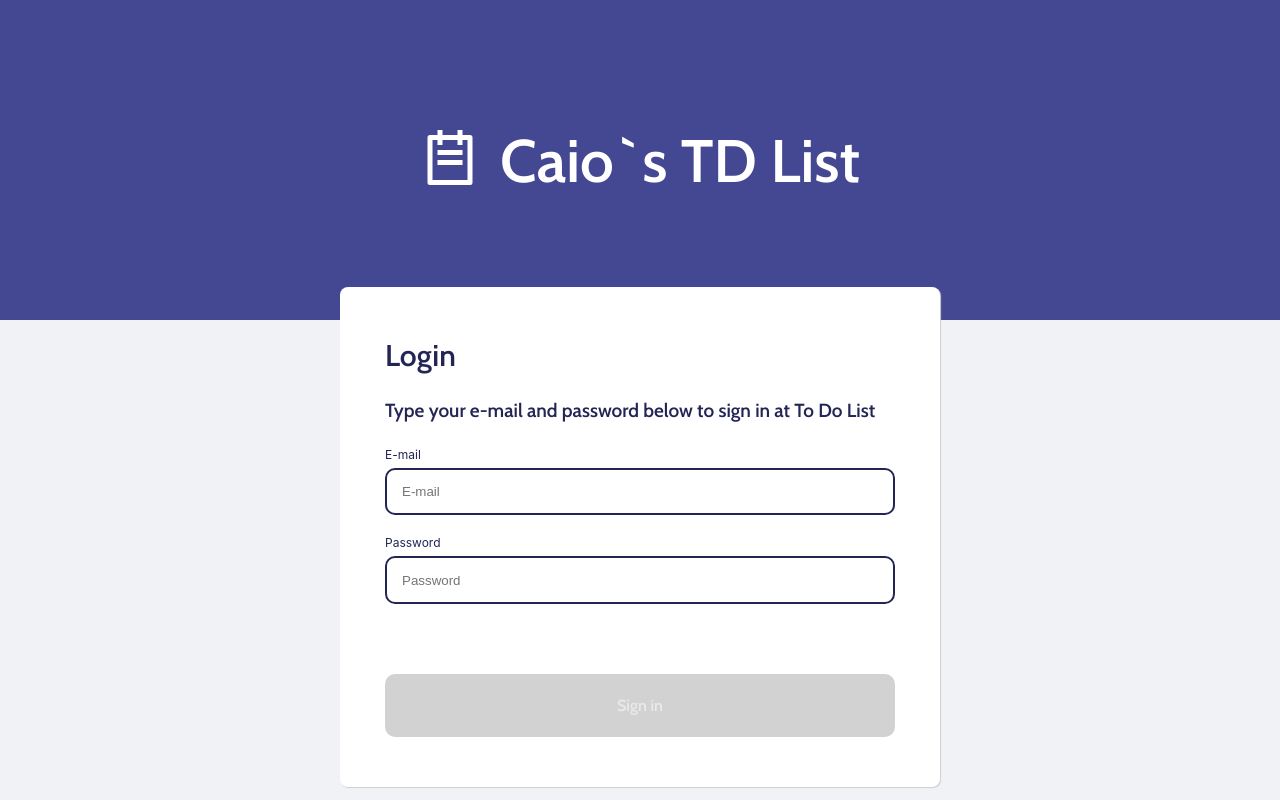
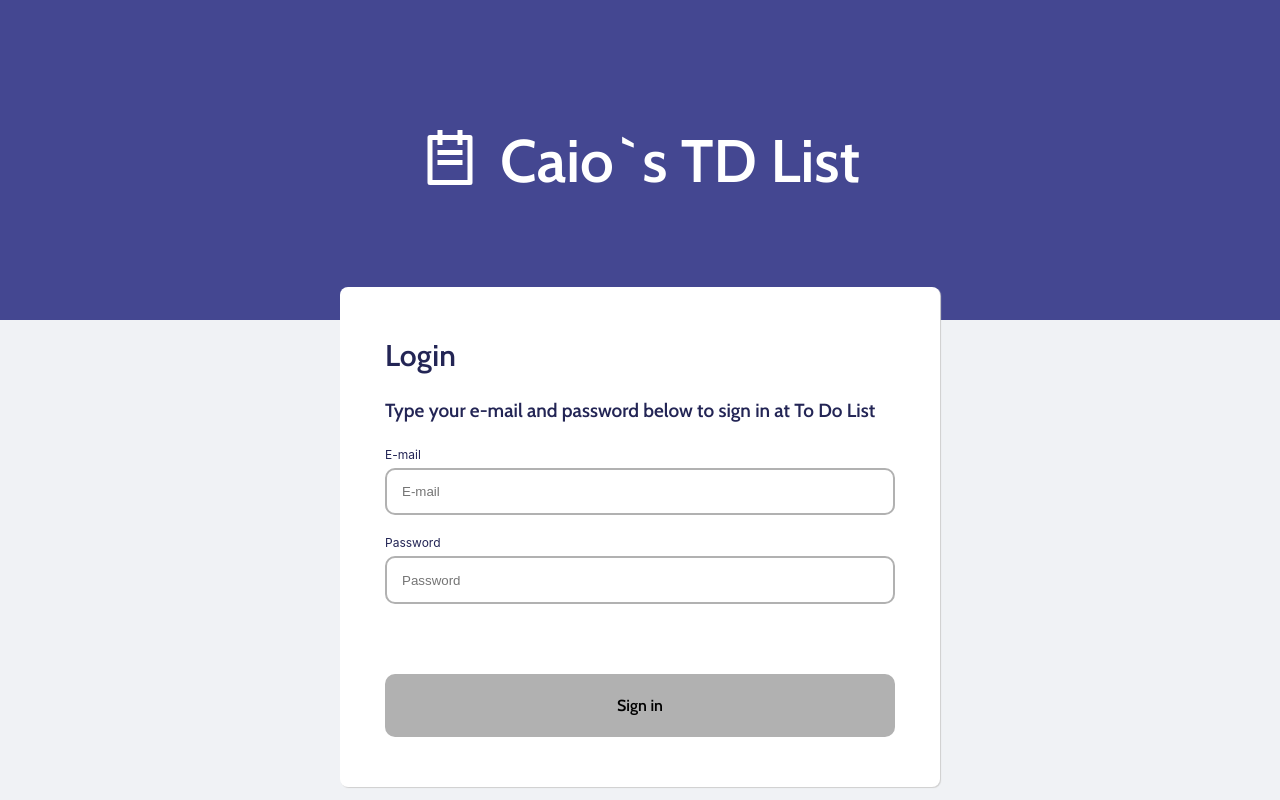
Before and after one commit to devcaiofelipe/todo-list-frontend, a React (Create React App) app: page / in a window 1280 px wide. Built offline with nearby package versions, Linux system fonts and the light colour scheme.

Commit message:
fix: some improves in login screen

```diff
--- a/src/pages/Login/index.jsx
+++ b/src/pages/Login/index.jsx
@@ -39,20 +39,20 @@ const Login = () => {
             <label htmlFor="email-input" className="label" style={{
               color: wrongCredentials ? '#FF0839' : '#232555',
             }}>E-mail</label>
-            <input id="email-input"type="text" className="form-input" placeholder="E-mail" onChange={handleEmail} style={{
-              border: wrongCredentials ? '2px solid #FF0839' : '2px solid #232555'
-            }}/>
+            <input id="email-input"type="text" className="form-input" placeholder="E-mail" onChange={handleEmail} style={wrongCredentials ? {
+              border: '2px solid #FF0839'
+            } : null }/>
             <label htmlFor="password-input" className="label" style={{
               color: wrongCredentials ? '#FF0839' : '#232555',
             }}> Password</label>
-            <input id="password-input" type="password" className="form-input" placeholder="Password" onChange={handlePassword} style={{
-              border: wrongCredentials ? '2px solid #FF0839' : '2px solid #232555'
-            }}/>
+            <input id="password-input" type="password" className="form-input" placeholder="Password" onChange={handlePassword} style={wrongCredentials ? {
+              border: '2px solid #FF0839'
+            } : null }/>
             { wrongCredentials && <span className="error-message">E-mail or password invalid</span>}
-            <button type="submit" className="signin-button" style={{
-              backgroundColor: email && password ? '#444791': 'rgb(211, 210, 210)',
-              color: email && password ? 'white' : '#E8EAE7'
-            }} disabled={!email || !password}>Sign in</button>
+            <button type="submit" className="signin-button" style={!email || !password ? {
+              backgroundColor: 'rgb(177, 177, 177)',
+              color: 'black',
+            } : null } disabled={!email || !password}>Sign in</button>
           </form>
         </div>
       </div>
--- a/src/pages/Login/styles.css
+++ b/src/pages/Login/styles.css
@@ -75,7 +75,7 @@
 }
 
 .form-input:focus {
-  border: 2px solid #232555;
+  border: 2px solid #444791;
   outline: none;
   transition: all 0.2s ease;
 }
```
